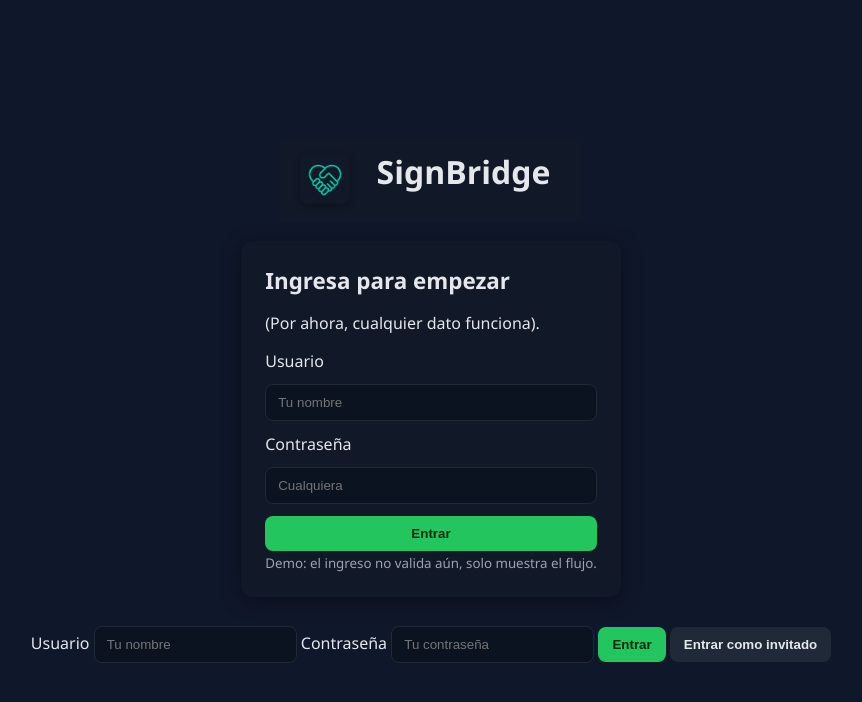
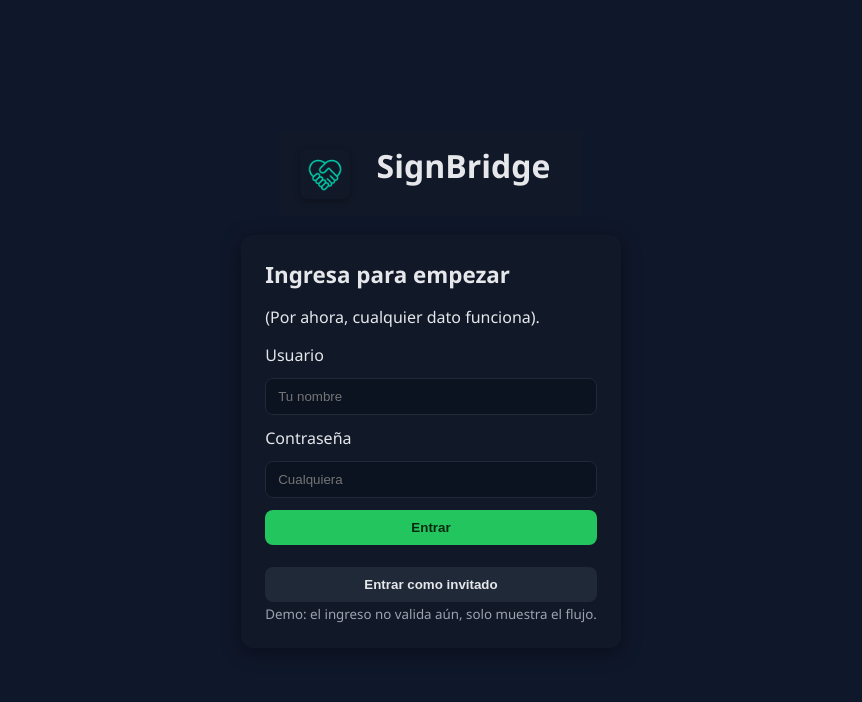
Before and after one commit to EliasOrellana437/PruebaProyecto, a Django app: page / in a window 1280 px wide. Shown: the top 702 px of the page, without its empty margins (209-1071 px from the left). Run offline with Django 5.2, Linux system fonts and the light colour scheme.

Commit message:
lo puse mal esta onda XD

```diff
--- a/templates/core/login.html
+++ b/templates/core/login.html
@@ -4,7 +4,7 @@
   {% load static %}
   <meta charset="UTF-8">
   <title>PruebaProyecto — Ingreso</title>
-  <link rel="stylesheet" href="{% static 'css/styles.css' %}?v=2">
+  <link rel="stylesheet" href="{% static 'css/styles.css' %}?v=3">
 </head>
 <body class="page page-login">
 
@@ -26,27 +26,17 @@
       <label for="password">Contraseña</label>
       <input type="password" id="password" name="password" placeholder="Cualquiera" required>
 
-      <button type="submit" class="btn">Entrar</button>
+      <!-- Botón de login normal -->
+      <button type="submit" name="modo" value="usuario" class="btn">Entrar</button>
+
+      <!--  Botón de invitado (aqui la habia regado yo (Elias)) -->
+      <button type="submit" name="modo" value="invitado" class="btn" style="margin-top: 10px; background-color: #1f2937; color: var(--text);">
+        Entrar como invitado
+      </button>
     </form>
 
     <small class="note">Demo: el ingreso no valida aún, solo muestra el flujo.</small>
   </main>
-<!-- cambio donde se agrego el boton de invitado -->
-  <form method="post" action="{% url 'login' %}">
-  {% csrf_token %}
-  <label for="username">Usuario</label>
-  <input type="text" name="username" placeholder="Tu nombre">
-
-  <label for="password">Contraseña</label>
-  <input type="password" name="password" placeholder="Tu contraseña">
-
-  <button type="submit" class="btn">Entrar</button>
-
-  <!-- Botón de invitado -->
-  <button type="submit" name="modo" value="invitado" class="btn" style="margin-top: 10px; background-color: #1f2937; color: var(--text);">
-    Entrar como invitado
-  </button>
-</form>
 
 </body>
 </html>
```
